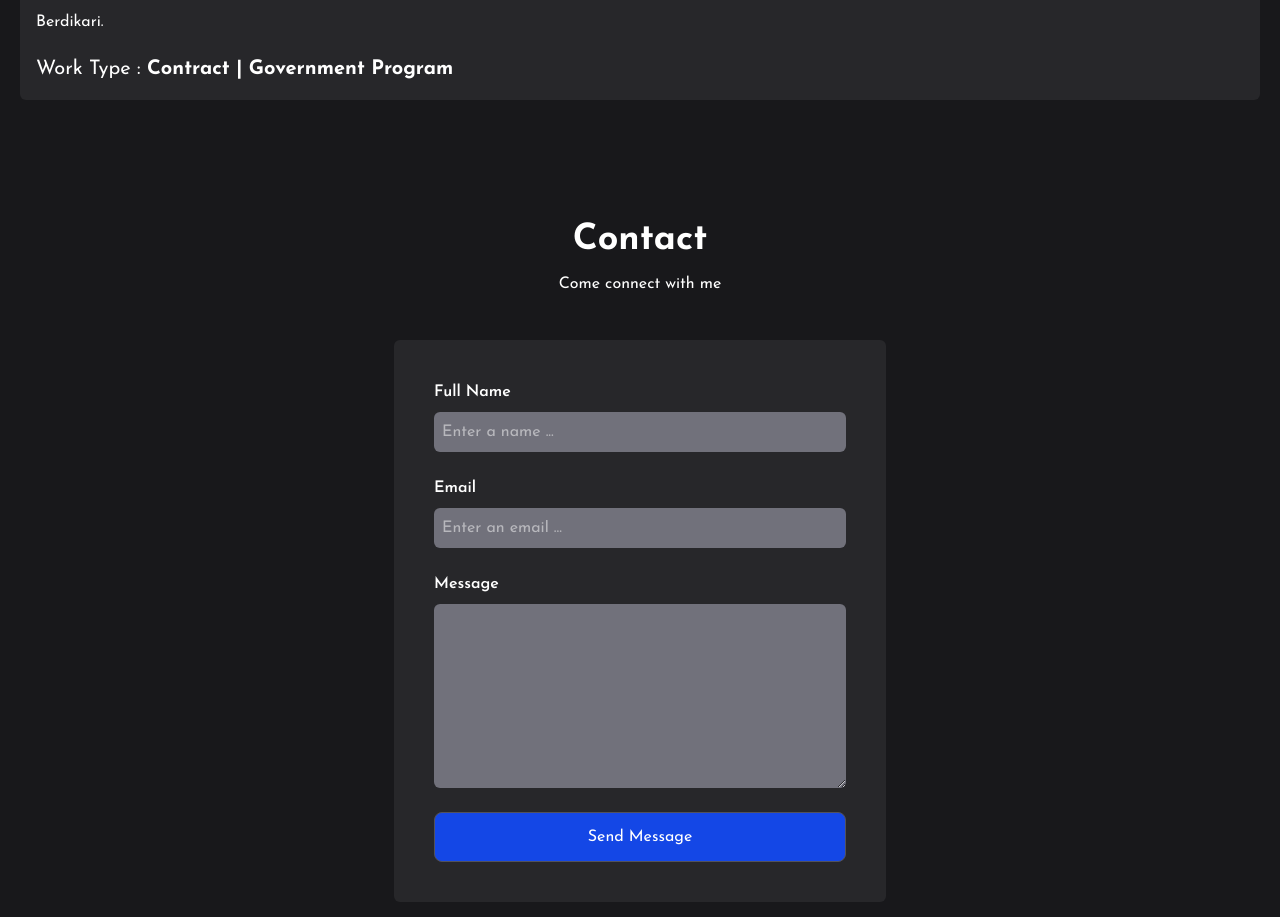
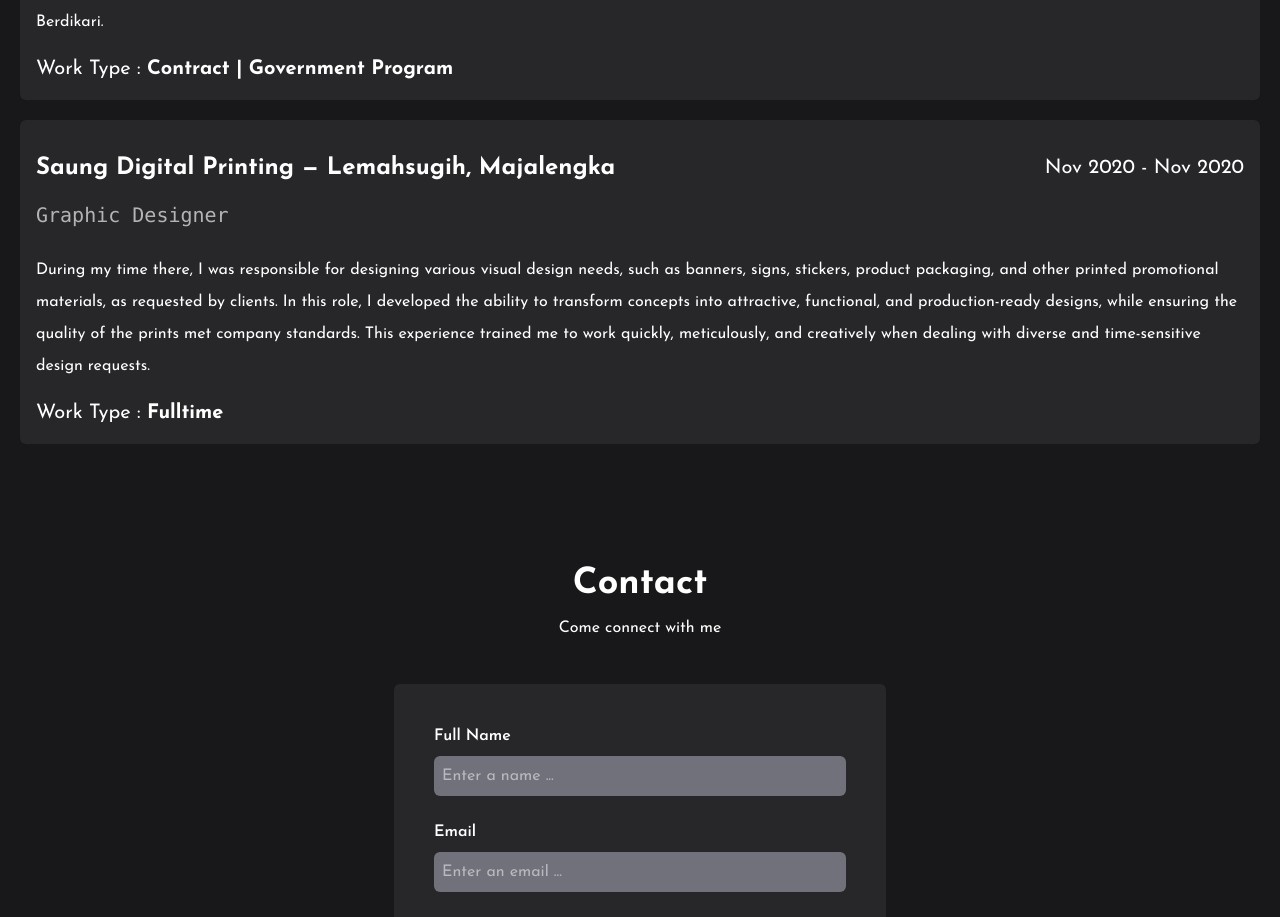
Before and after one commit to dendipauguss/dps-react-portfolio, a React (Vite) app: page / in a window 1280 px wide. Shown: the part 4604-5521 px from the top of the page. Built offline with nearby package versions, Linux system fonts and the light colour scheme; a web font is replaced by a local one.

Commit message:
dev - contents modified

```diff
--- a/src/data.js
+++ b/src/data.js
@@ -203,13 +203,13 @@
     desk: "Served for three months as a contract worker to verify the completeness and validity of evidence of stunting food aid distribution from sub-district field coordinators in the Majalengka area. The verified evidence was then inputted into the central system (IDFOOD) through the LOGEE application, to ensure the accuracy of targeting and accountability of the national program involving the National Food Agency (Bapanas), the state-owned enterprise IDFOOD, BGR Logistik Indonesia, and Berdikari.",
     dad: "200",
   },
-  // {
-  //   id: 2,
-  //   company: "Saung Digital Printing — Lemahsugih, Majalengka ",
-  //   lengthOfWork: "Nov 2020 - Nov 2020",
-  //   position: ["Graphic Designer"],
-  //   workType: ["Fulltime"],
-  //   desk: "During my time there, I was responsible for designing various visual design needs, such as banners, signs, stickers, product packaging, and other printed promotional materials, as requested by clients. In this role, I developed the ability to transform concepts into attractive, functional, and production-ready designs, while ensuring the quality of the prints met company standards. This experience trained me to work quickly, meticulously, and creatively when dealing with diverse and time-sensitive design requests.",
-  //   dad: "300",
-  // },
+  {
+    id: 2,
+    company: "Saung Digital Printing — Lemahsugih, Majalengka ",
+    lengthOfWork: "Nov 2020 - Nov 2020",
+    position: ["Graphic Designer"],
+    workType: ["Fulltime"],
+    desk: "During my time there, I was responsible for designing various visual design needs, such as banners, signs, stickers, product packaging, and other printed promotional materials, as requested by clients. In this role, I developed the ability to transform concepts into attractive, functional, and production-ready designs, while ensuring the quality of the prints met company standards. This experience trained me to work quickly, meticulously, and creatively when dealing with diverse and time-sensitive design requests.",
+    dad: "300",
+  },
 ];
```
